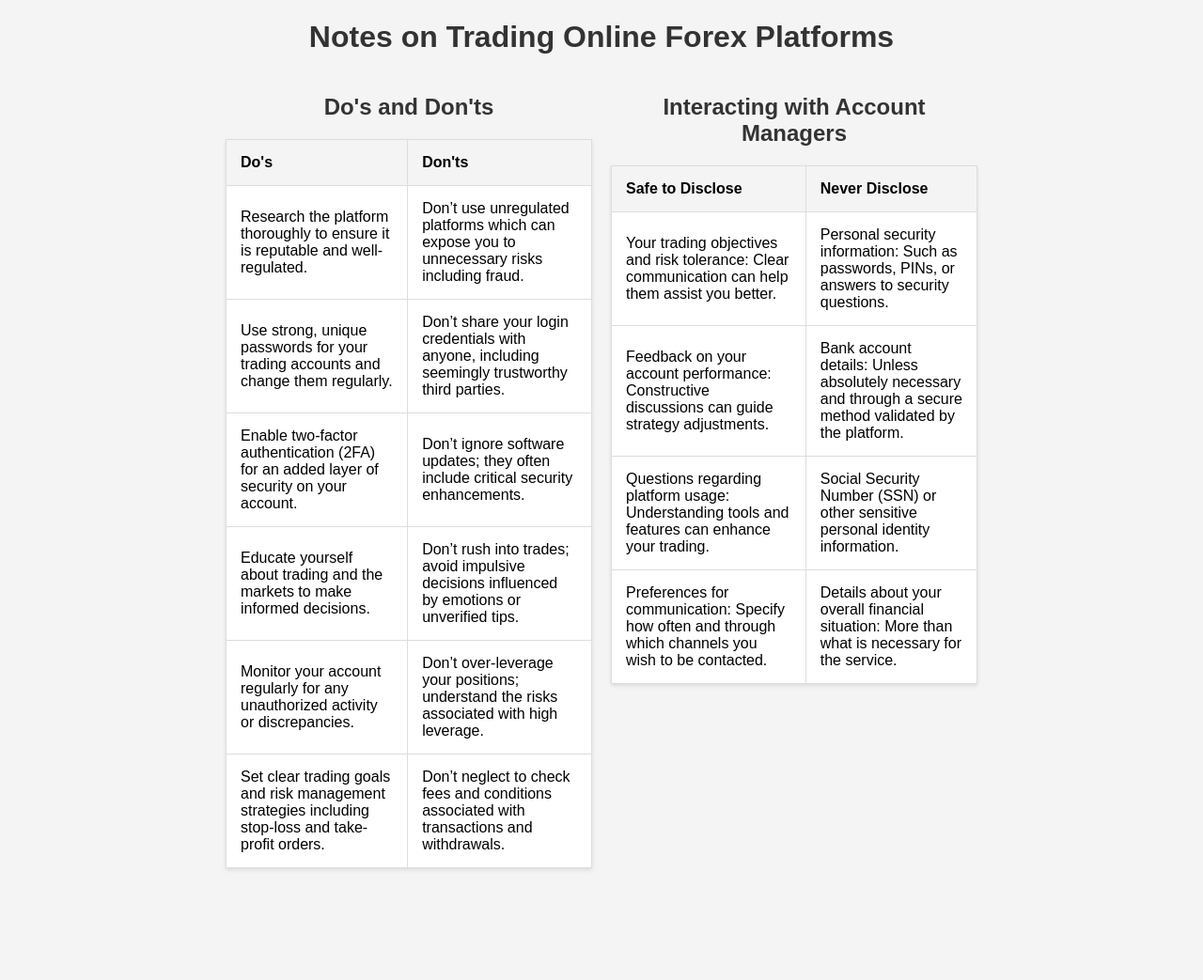
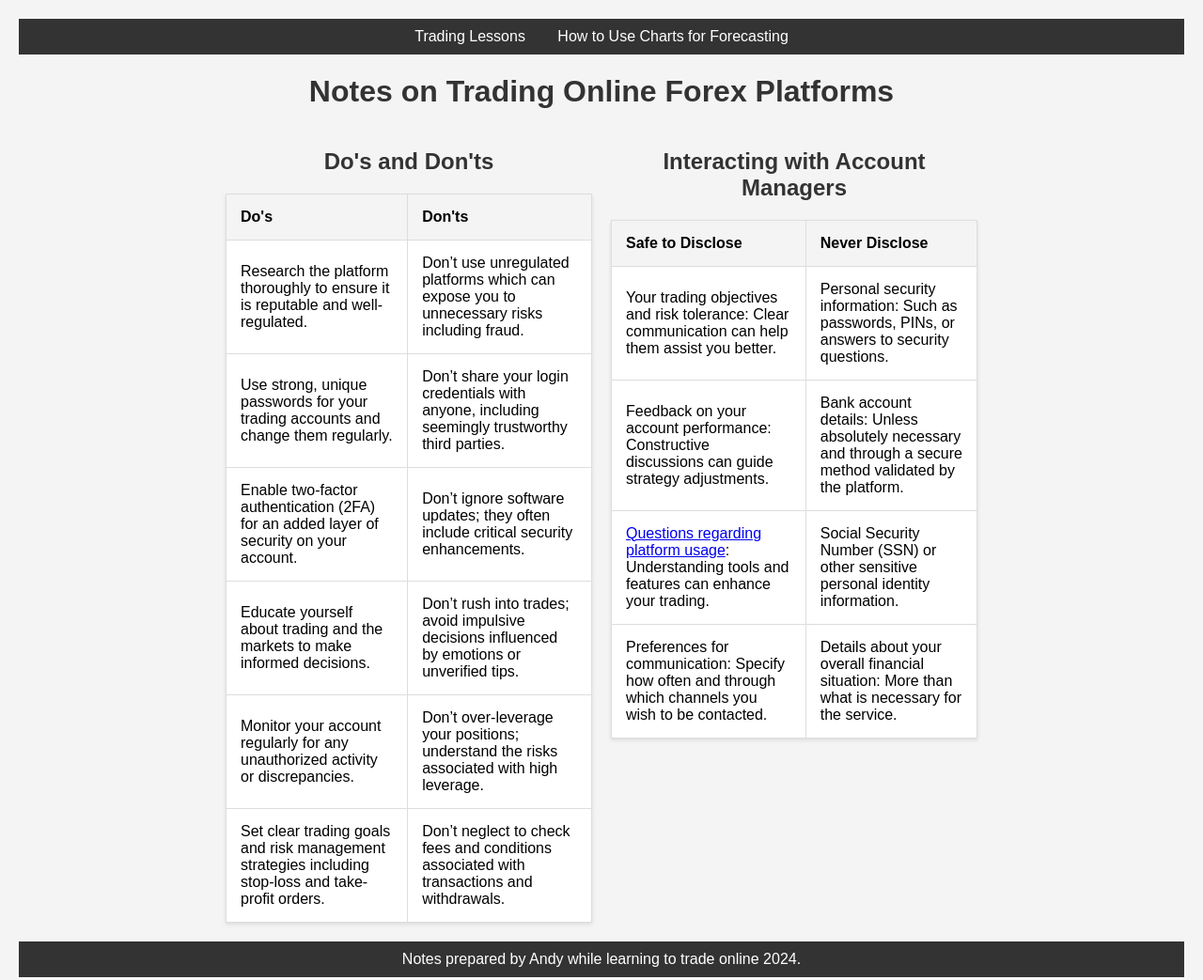
Before and after one commit to anandvip/trading-lessons-to-learn, a plain HTML site: page index.html in a window 1280 px wide. Shown: the whole page at 94% size. Before the commit the page ends 944 px from the top, so only its background shows below. Drawn offline with Linux system fonts and the light colour scheme.

Commit message:
Update index.html

```diff
--- a/index.html
+++ b/index.html
@@ -3,13 +3,24 @@
 <head>
     <meta charset="UTF-8">
     <meta name="viewport" content="width=device-width, initial-scale=1.0">
-    <title>Trading Online Forex Platforms - Do's and Don'ts</title>
+    <title>Trading Online Forex Platforms - Notes</title>
     <style>
         body {
             font-family: Arial, sans-serif;
-            margin: 20px;
-            padding: 0;
+            margin: 0;
+            padding: 20px;
             background-color: #f4f4f4;
+        }
+        header, footer {
+            text-align: center;
+            background-color: #333;
+            color: white;
+            padding: 10px 0;
+        }
+        nav a {
+            color: white;
+            text-decoration: none;
+            margin: 0 15px;
         }
         h1, h2 {
             text-align: center;
@@ -20,7 +31,7 @@
             grid-template-columns: 1fr;
             gap: 20px;
             max-width: 800px;
-            margin: 0 auto;
+            margin: 20px auto;
         }
         table {
             width: 100%;
@@ -44,6 +55,13 @@
     </style>
 </head>
 <body>
+
+<header>
+    <nav>
+        <a href="https://anandvip.github.io/trading-lessons-to-learn/" target="_blank">Trading Lessons</a>
+        <a href="#charts-forecasting">How to Use Charts for Forecasting</a>
+    </nav>
+</header>
 
 <h1>Notes on Trading Online Forex Platforms</h1>
 
@@ -97,7 +115,7 @@
                 <td>Bank account details: Unless absolutely necessary and through a secure method validated by the platform.</td>
             </tr>
             <tr>
-                <td>Questions regarding platform usage: Understanding tools and features can enhance your trading.</td>
+                <td><a href="https://anandvip.github.io/trading-lessons-to-learn/questions.html" target="_blank">Questions regarding platform usage</a>: Understanding tools and features can enhance your trading.</td>
                 <td>Social Security Number (SSN) or other sensitive personal identity information.</td>
             </tr>
             <tr>
@@ -108,5 +126,9 @@
     </div>
 </div>
 
+<footer>
+    Notes prepared by Andy while learning to trade online 2024.
+</footer>
+
 </body>
 </html>
```
